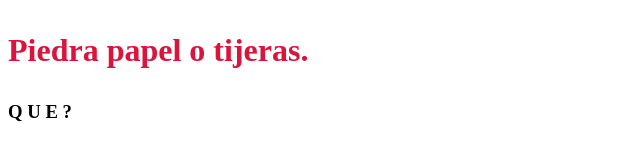
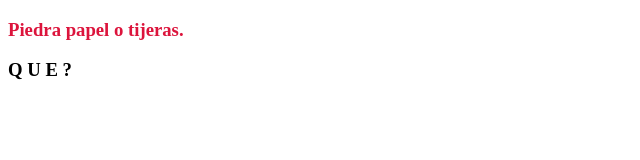
Before and after one commit to Francisco-gg/modulo-8, a plain HTML site: page index.html in a window 1280 px wide. Shown: the whole page, without its empty margins (0-640 px from the left). Drawn offline with Linux system fonts and the light colour scheme.

Commit message:
correccion al h3

```diff
--- a/index.html
+++ b/index.html
@@ -10,7 +10,7 @@
 
 </head>
 
-<h1 style="color:crimson; font-size: 14;" />
+<h3 style="color:crimson; font-size: 14;" />
 <p style="color: crimson; font-size: 14;" />
 
 <body>
```
